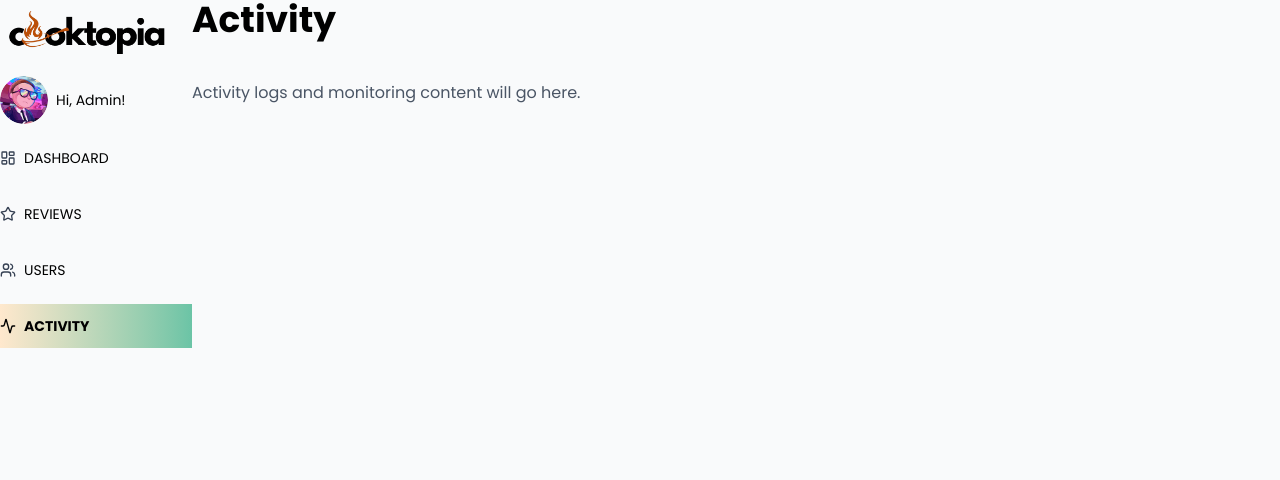
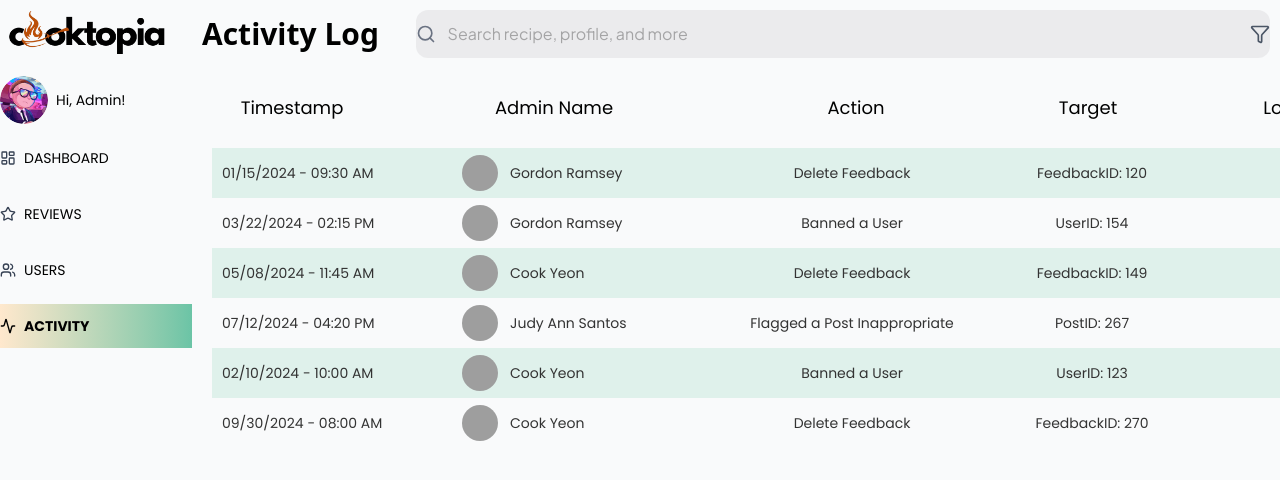
Before and after one commit to vncntidk/cooktopia, a React (Vite) app in the folder frontend/: page /admin/activity in a window 1280 px wide. Shown: the top 480 px of the page. Built offline with nearby package versions, Linux system fonts and the light colour scheme; no server answers; grey boxes are pictures that could not be loaded; a web font is replaced by a local one.

Commit message:
Initial creation of Admin Activity
- added page layout for admin activity page
- included temporary mock data structure to support search feature

note: search feature is yet to be implemented and not functional in this version

```diff
--- a/frontend/src/pages/AdminActivity.jsx
+++ b/frontend/src/pages/AdminActivity.jsx
@@ -1,25 +1,108 @@
-import React from "react";
+import React, { useState, useEffect, useRef } from "react";
 import SidebarLogoAdmin from "../components/SidebarLogoAdmin";
+import SearchBarUser from "../components/SearchBarUser";
 
 export default function AdminActivity() {
+  const [searchQuery, setSearchQuery] = useState("");
+
+    const inputRef = useRef(null);
+
+    const act = [
+      { log: 201, admin: "Gordon Ramsey", action: "Delete Feedback", target: "FeedbackID: 120", timestamp: "01/15/2024 - 09:30 AM", avatar: "https://i.pravatar.cc/150?img=3" },
+      { log: 201, admin: "Gordon Ramsey", action: "Banned a User", target: "UserID: 154", timestamp: "03/22/2024 - 02:15 PM", avatar: "https://i.pravatar.cc/150?img=3" },
+      { log: 201, admin: "Cook Yeon", action: "Delete Feedback", target: "FeedbackID: 149", timestamp: "05/08/2024 - 11:45 AM", avatar: "https://i.pravatar.cc/150?img=25" },
+      { log: 201, admin: "Judy Ann Santos", action: "Flagged a Post Inappropriate", target: "PostID: 267", timestamp: "07/12/2024 - 04:20 PM", avatar: "https://i.pravatar.cc/150?img=48" },
+      { log: 201, admin: "Cook Yeon", action: "Banned a User", target: "UserID: 123", timestamp: "02/10/2024 - 10:00 AM", avatar: "https://i.pravatar.cc/150?img=25" },
+      { log: 201, admin: "Cook Yeon", action: "Delete Feedback", target: "FeedbackID: 270", timestamp: "09/30/2024 - 08:00 AM", avatar: "https://i.pravatar.cc/150?img=25" },
+    ];
+
+    const filteredUsers = act.filter((a) =>
+      a.admin.toLowerCase().includes(searchQuery.toLowerCase()) ||
+      a.action.toLowerCase().includes(searchQuery.toLowerCase())
+    );
+
+      useEffect(() => {
+      if (!inputRef.current) {
+        inputRef.current = document.querySelector("input[placeholder='Search admin']");
+      }
+
+      if (inputRef.current) {
+        inputRef.current.addEventListener("input", (e) => {
+          setSearchQuery(e.target.value);
+        });
+      }
+    }, []);
+
     return (
       <div className="w-full h-screen flex bg-gray-50">
-      {/* Admin Sidebar */}
         <SidebarLogoAdmin />
 
-      {/* Main content area */}
-      <div className="flex-1 ml-0 lg:ml-48 flex flex-col h-screen min-w-0">
-        <main className="flex-1 overflow-y-auto w-full max-w-full overflow-x-hidden">
-          <div className="w-full px-3 sm:px-5 md:px-6 lg:px-8 inline-flex flex-col justify-start items-start gap-6 sm:gap-8 md:gap-10 py-4 sm:py-6">
-            <div className="self-stretch">
-              <h1 className="text-2xl sm:text-3xl md:text-4xl font-bold font-['Poppins'] text-black">
-                Activity
+        <div className="flex-1 ml-0 lg:ml-48 flex flex-col h-screen min-w-0 ">
+
+        <div className="self-stretch flex items-center justify-between mt-4 sm:mt-8" style={{ padding: '10px' }}>
+          <h1 className="text-3xl font-bold text-black">
+            Activity Log
           </h1>
+
+          <div className="w-[80%]">
+            <SearchBarUser />
           </div>
-            <div className="self-stretch">
-              <p className="text-gray-600 font-['Poppins']">
-                Activity logs and monitoring content will go here.
-              </p>
+        </div>
+
+          <main className="flex-1 overflow-y-auto w-full max-w-full overflow-x-auto">
+            <div className="w-full px-5 flex flex-col gap-8">
+
+            <div className="self-stretch px-3 sm:px-7 flex-col justify-start gap-3 sm:gap-4 mt-6 sm:mt-8">
+                {/* TABLE HEADER */}
+                <div className="flex items-center h-20 font-medium text-black px-5" style={{ paddingLeft: '20px' }}>
+                  <div className="flex items-center gap-3 text-black px-5">
+                    <div className="w-40 text-center text-sm sm:text-base md:text-lg font-['Poppins']">Timestamp</div>
+                    <div className="w-85 text-center text-sm sm:text-base md:text-lg font-['Poppins']">Admin Name</div>
+                    <div className="w-60 text-center text-sm sm:text-base md:text-lg font-['Poppins']">Action</div>
+                    <div className="w-50 text-center text-sm sm:text-base md:text-lg font-['Poppins']">Target</div>
+                    <div className="w-45 text-center text-sm sm:text-base md:text-lg font-['Poppins']">Log ID</div>
+                  </div>
+              </div>
+
+
+                {/* USER LIST */}
+                <div className="flex flex-col" style={{ paddingLeft: '20px' }}>
+
+                  {/* No result found */}
+                  {filteredUsers.length === 0 && (
+                    <div className="text-center text-gray-500 text-lg">
+                      No matching result
+                    </div>
+                  )}
+
+                  {filteredUsers.map((user, index) => (
+                    <div
+                      key={index}
+                      className={`
+                        self-stretch w-max h-[50px] flex
+                        ${index % 2 === 0 ? "bg-[#DFF1EB]" : ""}
+                        hover:bg-[#c9edd3] transition
+                      ` }
+
+                    >
+                    <div className="flex items-center gap-5 font-semibold text-blacks" style={{ paddingLeft: '10px' }}>
+                      <div className="w-55 ml-40 text-xs sm:text-sm font-medium font-['Poppins']">{user.timestamp}</div>
+                      <div className="w-60 flex items-center gap-3">
+                        <img
+                          className="w-9 h-9 rounded-full object-cover"
+                          src={user.avatar}
+                          alt="Admin avatar"
+                        />
+                        <span className="text-xs sm:text-sm font-medium font-['Poppins']">{user.admin}</span>
+                      </div>
+                      <div className="w-65 text-center text-xs sm:text-sm font-medium font-['Poppins']">{user.action}</div>
+                      <div className="w-45 text-center text-xs sm:text-sm font-medium font-['Poppins']">{user.target}</div>
+                      <div className="w-45 text-center text-xs sm:text-sm font-semibold font-['Poppins']">{user.log}</div>
+                    </div>
+                    </div>
+                  ))}
+                </div>
+
               </div>
             </div>
           </main>
```
Lines whose indentation alone changed are shown as unchanged.
